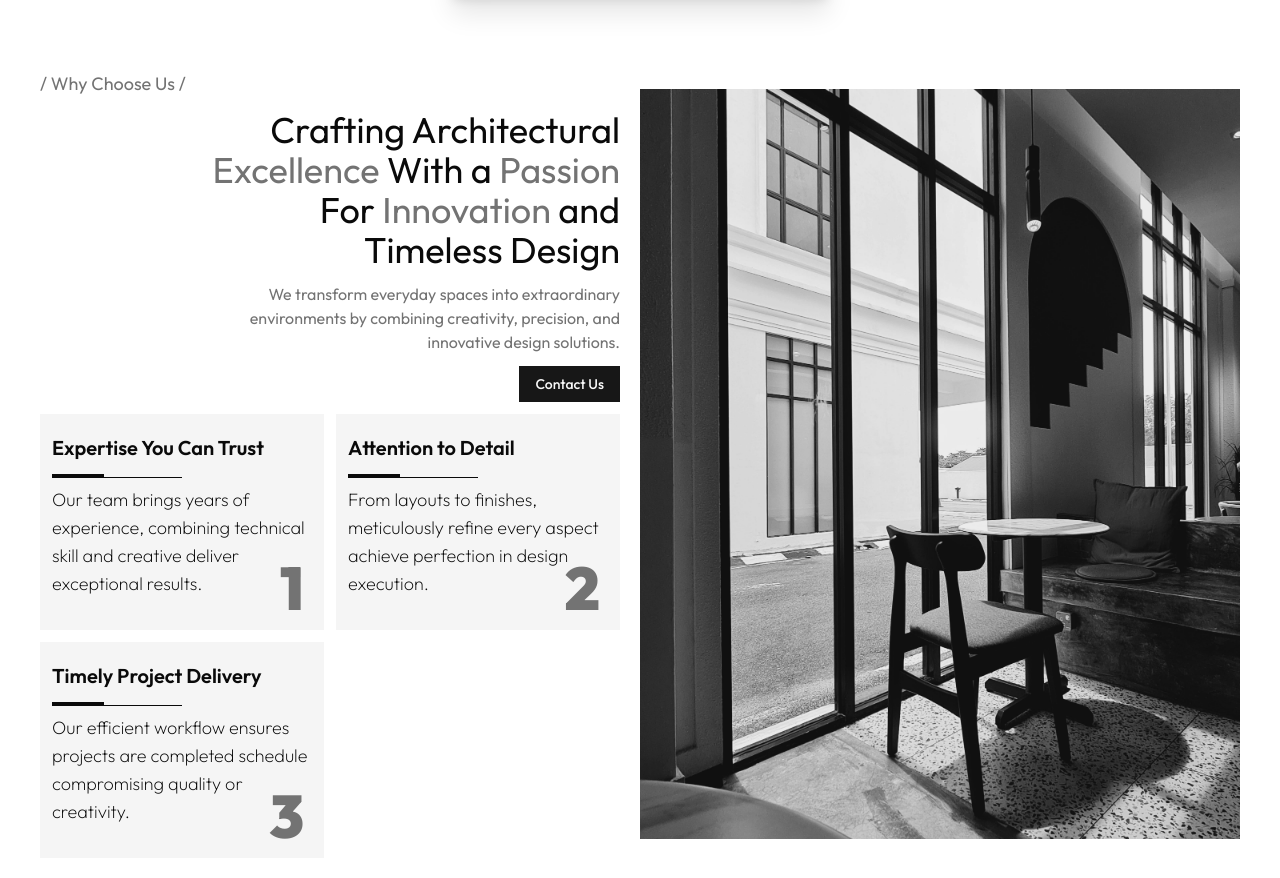
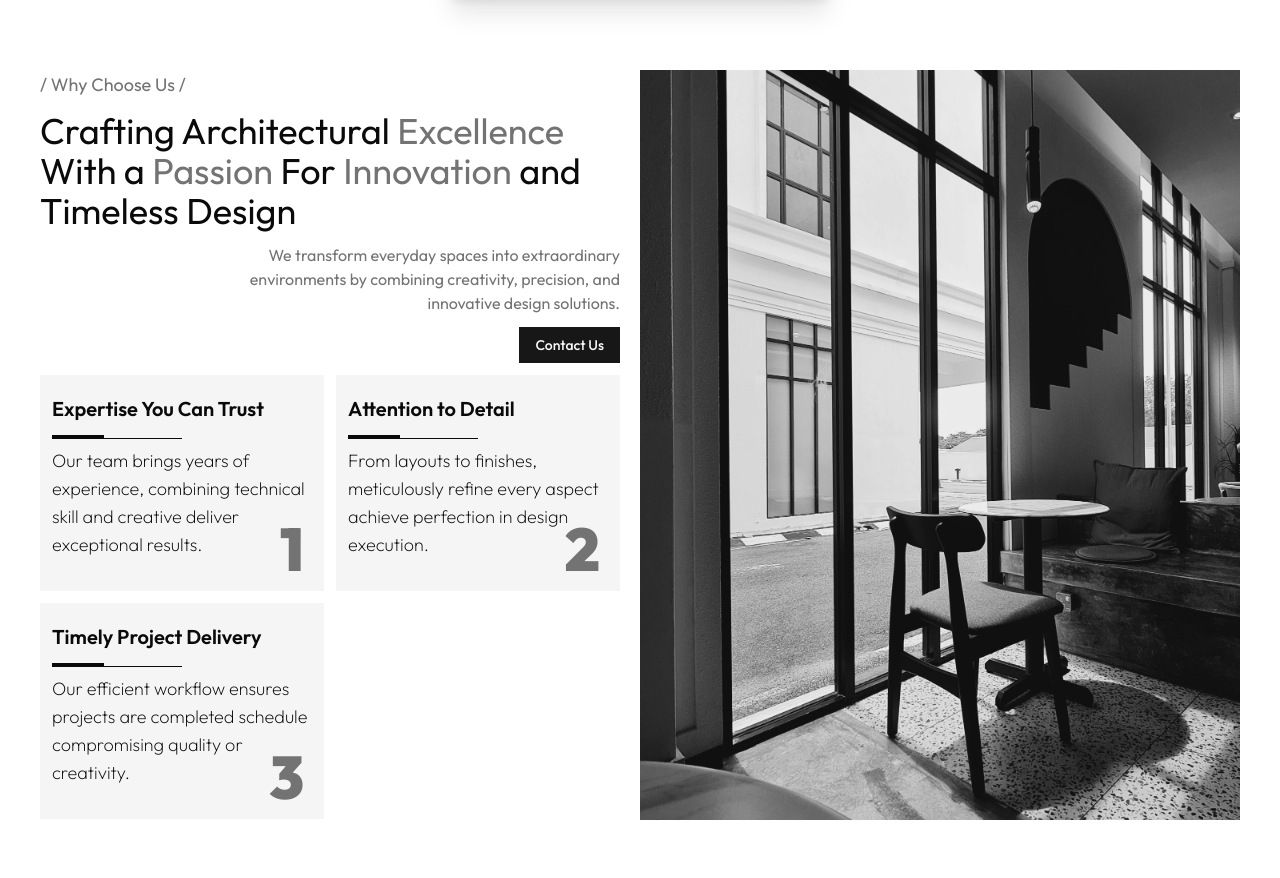
Before and after one commit to Ray541/tru-interior, a React (Vite) app: page / in a window 1280 px wide. Shown: the part 2218-3096 px from the top of the page. Built offline with nearby package versions, Linux system fonts and the light colour scheme.

Commit message:
update: change title text alignment

```diff
--- a/src/sections/ChooseUs.tsx
+++ b/src/sections/ChooseUs.tsx
@@ -29,7 +29,7 @@ export default function ChooseUs() {
       <div className="flex flex-col lg:flex-row items-center justify-between gap-5">
         <div className="flex-1 flex flex-col text-end items-end justify-between gap-3">
           <p className="w-full text-start text-muted-foreground text-lg">/ Why Choose Us /</p>
-          <h1 className="lg:w-3/4 text-4xl">
+          <h1 className="text-start text-4xl">
             Crafting Architectural <span className="text-muted-foreground">Excellence</span> With a{" "}
             <span className="text-muted-foreground">Passion</span> For{" "}
             <span className="text-muted-foreground">Innovation</span> and Timeless Design
```
